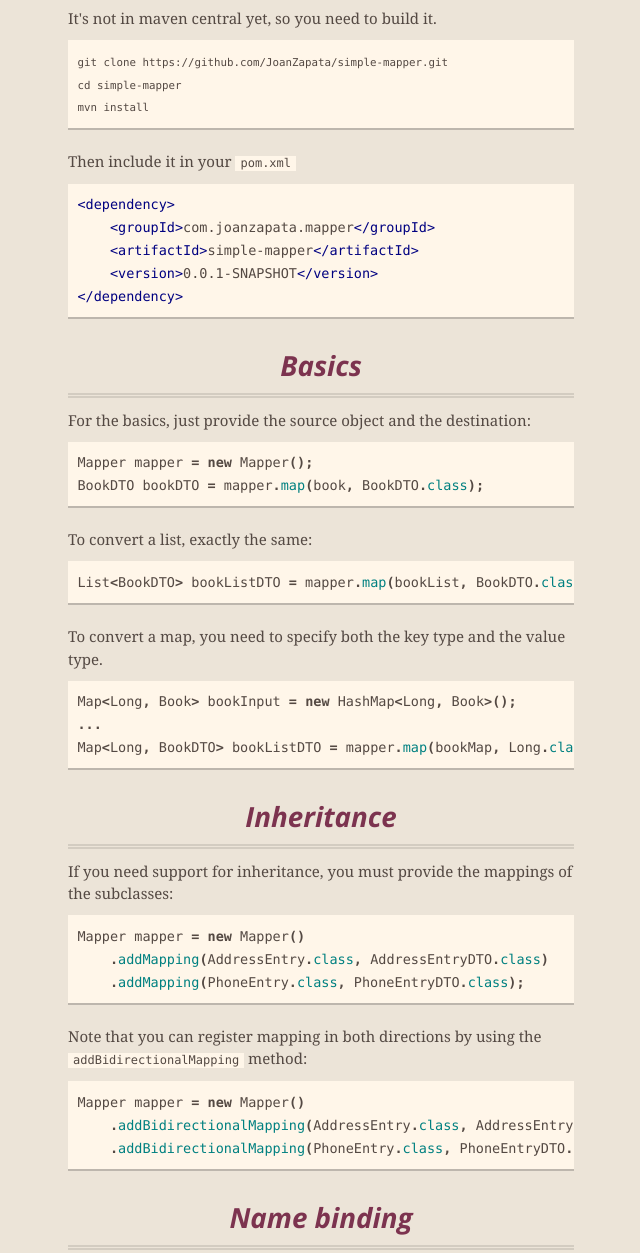
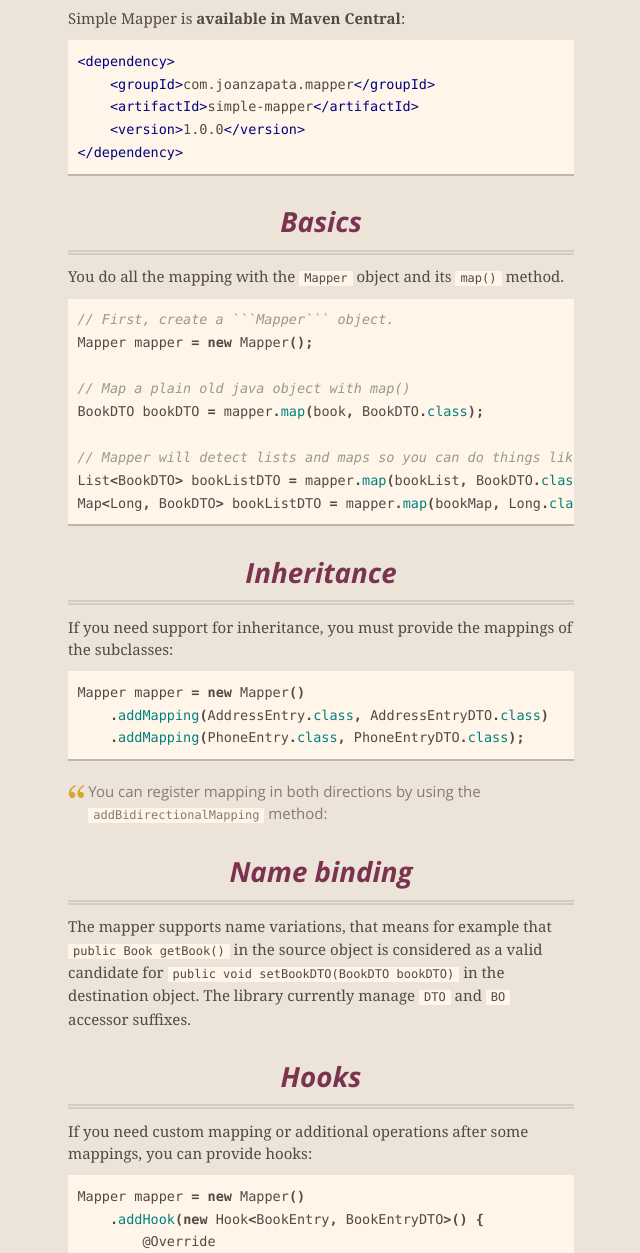
Before and after one commit to JoanZapata/simple-mapper, a plain HTML site: page index.html in a window 1280 px wide. Shown: the part 602-1855 px from the top of the page, without its empty margins (319-959 px from the left). Drawn offline with nearby package versions, Linux system fonts and the light colour scheme.

Commit message:
Create gh-pages branch via GitHub

````diff
--- a/index.html
+++ b/index.html
@@ -49,46 +49,34 @@
         <h1>Simple Mapper</h1>
 
 <blockquote>
-<p>Note that this is a <strong>0.0.1-SNAPSHOT</strong> versions, it hasn't been deeply tested at all. I'm using it because I'm tired of big mapping frameworks when all I need is a very basic mapping between business objects and lightweight DTOs with the same structure.</p>
+<p>I created this library because I'm tired of big xml-based or annotation-based mapping frameworks when all I need is a <strong>very basic mapping</strong> between business objects and lightweight DTOs with a similar structure.</p>
 </blockquote>
 
-<p><strong>Simple Mapper</strong> is a java objects mapper meant to be very easy-to-use and intuitive. It looks for setters in the destination object and try to find the corresponding getter in the source object. It manages <code>cyclic dependencies</code> and <code>inheritance</code>.</p>
+<p><strong>Simple Mapper</strong> is a java objects mapper meant to be very easy-to-use and intuitive. It looks for setters in the destination object and try to find the corresponding getter in the source object. It manages <code>cyclic dependencies</code>, <code>inheritance</code>, and <code>hooks</code>.</p>
 
 <h1>Get it</h1>
 
-<p>It's not in maven central yet, so you need to build it.</p>
-
-<pre lang="shell"><code>git clone https://github.com/JoanZapata/simple-mapper.git
-cd simple-mapper
-mvn install
-</code></pre>
-
-<p>Then include it in your <code>pom.xml</code></p>
+<p>Simple Mapper is <strong>available in Maven Central</strong>:</p>
 
 <div class="highlight"><pre><span class="nt">&lt;dependency&gt;</span>
     <span class="nt">&lt;groupId&gt;</span>com.joanzapata.mapper<span class="nt">&lt;/groupId&gt;</span>
     <span class="nt">&lt;artifactId&gt;</span>simple-mapper<span class="nt">&lt;/artifactId&gt;</span>
-    <span class="nt">&lt;version&gt;</span>0.0.1-SNAPSHOT<span class="nt">&lt;/version&gt;</span>
+    <span class="nt">&lt;version&gt;</span>1.0.0<span class="nt">&lt;/version&gt;</span>
 <span class="nt">&lt;/dependency&gt;</span>
 </pre></div>
 
 <h1>Basics</h1>
 
-<p>For the basics, just provide the source object and the destination:</p>
+<p>You do all the mapping with the <code>Mapper</code> object and its <code>map()</code> method.</p>
 
-<div class="highlight"><pre><span class="n">Mapper</span> <span class="n">mapper</span> <span class="o">=</span> <span class="k">new</span> <span class="n">Mapper</span><span class="o">();</span>
+<div class="highlight"><pre><span class="c1">// First, create a ```Mapper``` object.</span>
+<span class="n">Mapper</span> <span class="n">mapper</span> <span class="o">=</span> <span class="k">new</span> <span class="n">Mapper</span><span class="o">();</span>
+
+<span class="c1">// Map a plain old java object with map()</span>
 <span class="n">BookDTO</span> <span class="n">bookDTO</span> <span class="o">=</span> <span class="n">mapper</span><span class="o">.</span><span class="na">map</span><span class="o">(</span><span class="n">book</span><span class="o">,</span> <span class="n">BookDTO</span><span class="o">.</span><span class="na">class</span><span class="o">);</span>
-</pre></div>
 
-<p>To convert a list, exactly the same:</p>
-
-<div class="highlight"><pre><span class="n">List</span><span class="o">&lt;</span><span class="n">BookDTO</span><span class="o">&gt;</span> <span class="n">bookListDTO</span> <span class="o">=</span> <span class="n">mapper</span><span class="o">.</span><span class="na">map</span><span class="o">(</span><span class="n">bookList</span><span class="o">,</span> <span class="n">BookDTO</span><span class="o">.</span><span class="na">class</span><span class="o">);</span>
-</pre></div>
-
-<p>To convert a map, you need to specify both the key type and the value type.</p>
-
-<div class="highlight"><pre><span class="n">Map</span><span class="o">&lt;</span><span class="n">Long</span><span class="o">,</span> <span class="n">Book</span><span class="o">&gt;</span> <span class="n">bookInput</span> <span class="o">=</span> <span class="k">new</span> <span class="n">HashMap</span><span class="o">&lt;</span><span class="n">Long</span><span class="o">,</span> <span class="n">Book</span><span class="o">&gt;();</span>
-<span class="o">...</span>
+<span class="c1">// Mapper will detect lists and maps so you can do things like:</span>
+<span class="n">List</span><span class="o">&lt;</span><span class="n">BookDTO</span><span class="o">&gt;</span> <span class="n">bookListDTO</span> <span class="o">=</span> <span class="n">mapper</span><span class="o">.</span><span class="na">map</span><span class="o">(</span><span class="n">bookList</span><span class="o">,</span> <span class="n">BookDTO</span><span class="o">.</span><span class="na">class</span><span class="o">);</span>
 <span class="n">Map</span><span class="o">&lt;</span><span class="n">Long</span><span class="o">,</span> <span class="n">BookDTO</span><span class="o">&gt;</span> <span class="n">bookListDTO</span> <span class="o">=</span> <span class="n">mapper</span><span class="o">.</span><span class="na">map</span><span class="o">(</span><span class="n">bookMap</span><span class="o">,</span> <span class="n">Long</span><span class="o">.</span><span class="na">class</span><span class="o">,</span> <span class="n">BookDTO</span><span class="o">.</span><span class="na">class</span><span class="o">);</span>
 </pre></div>
 
@@ -101,36 +89,32 @@ mvn install
     <span class="o">.</span><span class="na">addMapping</span><span class="o">(</span><span class="n">PhoneEntry</span><span class="o">.</span><span class="na">class</span><span class="o">,</span> <span class="n">PhoneEntryDTO</span><span class="o">.</span><span class="na">class</span><span class="o">);</span>
 </pre></div>
 
-<p>Note that you can register mapping in both directions by using the <code>addBidirectionalMapping</code> method:</p>
-
-<div class="highlight"><pre><span class="n">Mapper</span> <span class="n">mapper</span> <span class="o">=</span> <span class="k">new</span> <span class="n">Mapper</span><span class="o">()</span>
-    <span class="o">.</span><span class="na">addBidirectionalMapping</span><span class="o">(</span><span class="n">AddressEntry</span><span class="o">.</span><span class="na">class</span><span class="o">,</span> <span class="n">AddressEntryDTO</span><span class="o">.</span><span class="na">class</span><span class="o">)</span>
-    <span class="o">.</span><span class="na">addBidirectionalMapping</span><span class="o">(</span><span class="n">PhoneEntry</span><span class="o">.</span><span class="na">class</span><span class="o">,</span> <span class="n">PhoneEntryDTO</span><span class="o">.</span><span class="na">class</span><span class="o">);</span>
-</pre></div>
+<blockquote>
+<p>You can register mapping in both directions by using the <code>addBidirectionalMapping</code> method:</p>
+</blockquote>
 
 <h1>Name binding</h1>
 
-<p>The mapper supports name variations, that means for example that <code>public Book getBook()</code> can be used to fill <code>public void setBookDTO(BookDTO bookDTO)</code>. The library currently manage <code>DTO</code> and <code>BO</code> accessor suffixes. </p>
+<p>The mapper supports name variations, that means for example that <code>public Book getBook()</code> in the source object is considered as a valid candidate for <code>public void setBookDTO(BookDTO bookDTO)</code> in the destination object. The library currently manage <code>DTO</code> and <code>BO</code> accessor suffixes.</p>
 
 <h1>Hooks</h1>
 
-<p>You can easily provide hooks on some mappings.</p>
+<p>If you need custom mapping or additional operations after some mappings, you can provide hooks:</p>
 
 <div class="highlight"><pre><span class="n">Mapper</span> <span class="n">mapper</span> <span class="o">=</span> <span class="k">new</span> <span class="n">Mapper</span><span class="o">()</span>
     <span class="o">.</span><span class="na">addHook</span><span class="o">(</span><span class="k">new</span> <span class="n">Hook</span><span class="o">&lt;</span><span class="n">BookEntry</span><span class="o">,</span> <span class="n">BookEntryDTO</span><span class="o">&gt;()</span> <span class="o">{</span>
         <span class="nd">@Override</span>
         <span class="kd">public</span> <span class="kt">void</span> <span class="nf">extraMapping</span><span class="o">(</span><span class="n">BookEntry</span> <span class="n">source</span><span class="o">,</span> <span class="n">BookEntryDTO</span> <span class="n">destination</span><span class="o">)</span> <span class="o">{</span>
-            <span class="c1">// Do something in the destination object</span>
+            <span class="c1">// Do additional operations in the destination object</span>
         <span class="o">}</span>
     <span class="o">};</span>
 <span class="o">});</span>
 </pre></div>
 
-<blockquote>
-<p>Hooks are called <strong>after</strong> the object has been fully mapped.</p>
-
-<p>Hooks are guarantied to be called in the <strong>order</strong> you added them to the mapper. </p>
-</blockquote>
+<ul>
+<li>Hooks are called <strong>after</strong> the object has been fully mapped.</li>
+<li>Hooks are guaranteed to be called in the <strong>order</strong> you added them to the mapper. </li>
+</ul>
       </section>
 
       <footer>
````
Also changed, not shown: params.json (+1 -1 lines).
